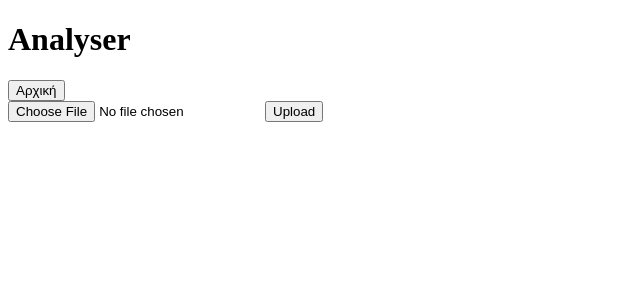
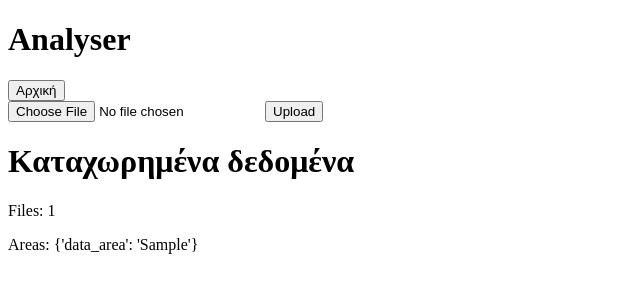
Before and after one commit to TelisK/scikit-airbnb-crete-prediction_model, a Django app: page /analyse_data/ in a window 1280 px wide. Shown: the top 300 px of the page, without its empty margins (0-640 px from the left). Run offline with Django 5.2, Linux system fonts and the light colour scheme; tables that the repository leaves empty hold one stand-in row (values such as "Sample post").

Commit message:
Changed the home view. I moved the stored data on the analyse data view. Home will be now used for the prediction.

```diff
--- a/price_prediction/templates/price_prediction/analyse_data.html
+++ b/price_prediction/templates/price_prediction/analyse_data.html
@@ -30,6 +30,14 @@
 
     </div>
     {% endif %}
+
+    <div class="stored-data">
+        <h1>Καταχωρημένα δεδομένα</h1>
+        <p>Files: {{ files }}</p>
+        {% for area in areas %}
+        <p>Areas: {{ area }}</p>
+        {% endfor %}
+    </div>
     <div>
         {% if messages %}
         <div class="message-container">
--- a/price_prediction/templates/price_prediction/home.html
+++ b/price_prediction/templates/price_prediction/home.html
@@ -8,8 +8,7 @@
 <body>
     <h1>HOME</h1>
     <a href="{% url 'price_prediction:analyse_data' %}"><button>Νέα Καταχώρηση listing</button></a>
-    <p>Files: {{ files }}</p>
-    <p>Areas: {{ areas }}</p>
+
             {% if messages %}
         <div class="message-container">
             {% for message in messages %}
--- a/price_prediction/views.py
+++ b/price_prediction/views.py
@@ -12,16 +12,19 @@ from . import models
 
 # Create your views here.
 def home(request):
+    pass
+
+
+    # context_to_html = {
+    #     'files':files,
+    #     'areas':areas,
+    # }
+    # return render(request, 'price_prediction/home.html', context=context_to_html)
+# @login_required
+def analyse_data(request):
     files = models.DataInformation.objects.values('related_file').distinct().count()
     areas = models.DataInformation.objects.values('data_area').distinct()
 
-    context_to_html = {
-        'files':files,
-        'areas':areas,
-    }
-    return render(request, 'price_prediction/home.html', context=context_to_html)
-# @login_required
-def analyse_data(request):
     if request.method == 'POST':
         form = DataUploadForm(request.POST, request.FILES)
 
@@ -71,7 +74,13 @@ def analyse_data(request):
     else:
         form = DataUploadForm()
 
-    return render(request, 'price_prediction/analyse_data.html', context={'form':form})
+        context_to_html = {
+            'form':form,
+            'files':files,
+            'areas':areas,
+            }
+
+    return render(request, 'price_prediction/analyse_data.html', context=context_to_html)
 
 
 # @login_required
```
